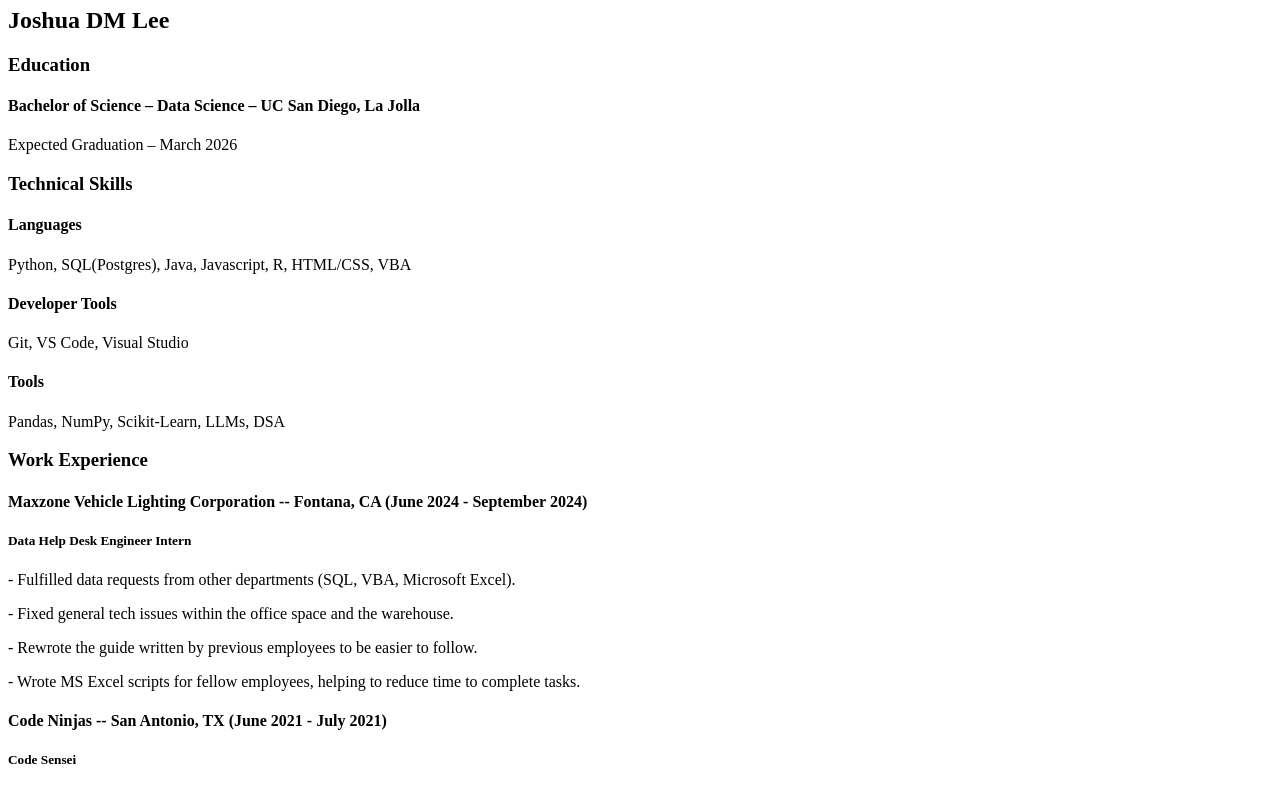
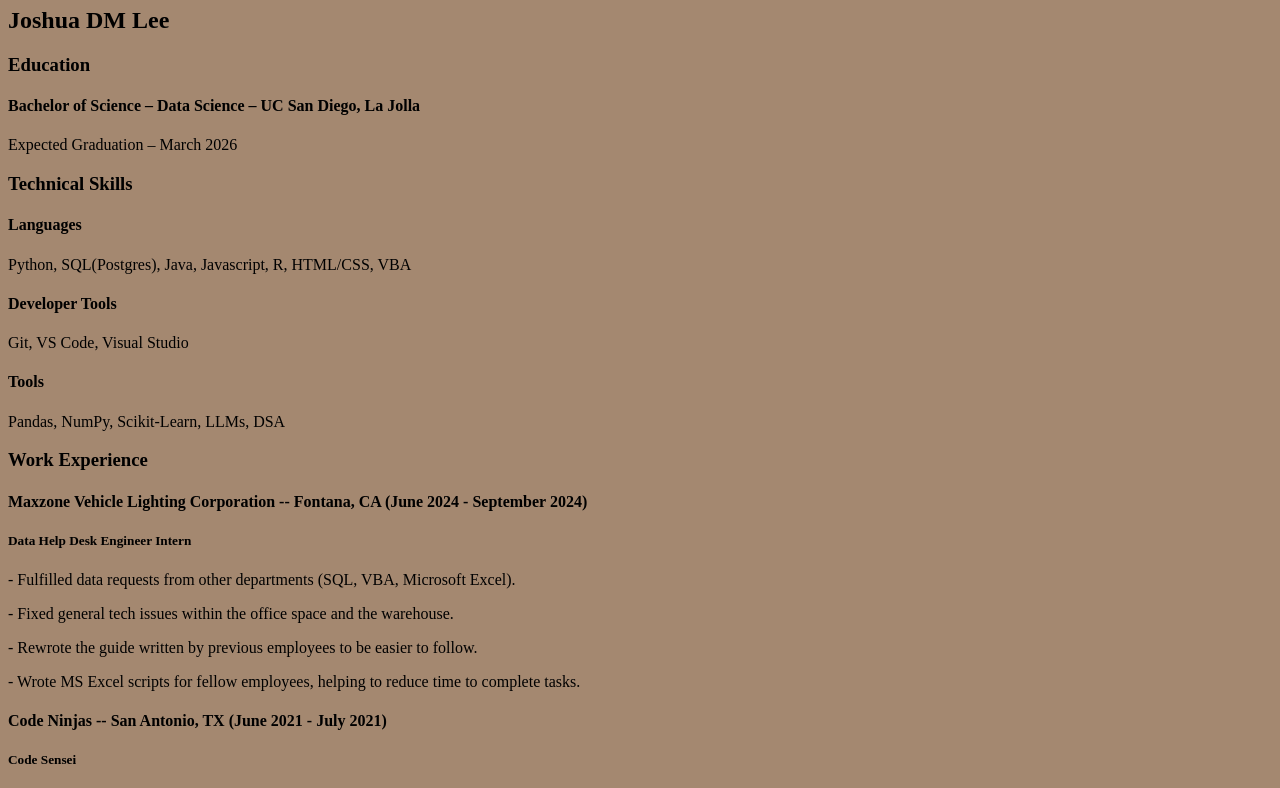
Before and after one commit to joshleh/portfolio, a plain HTML site: page resume/index.html in a window 1280 px wide. Shown: the part 133-921 px from the top of the page. Drawn offline with Linux system fonts and the light colour scheme.

Commit message:
adding a background color
test, pastel brown

```diff
--- a/contact/style.css
+++ b/contact/style.css
@@ -27,3 +27,7 @@
     max-width: 600px;
     margin: 0 auto;
 }
+
+body {
+    background-color: #a48870
+}
--- a/projects/style.css
+++ b/projects/style.css
@@ -35,3 +35,7 @@
     color: #fff;
     border-radius: 4px;
 }
+
+body {
+    background-color: #a48870
+}
--- a/resume/style.css
+++ b/resume/style.css
@@ -35,3 +35,7 @@
     color: #fff;
     border-radius: 4px;
 }
+
+body {
+    background-color: #a48870
+}
--- a/style.css
+++ b/style.css
@@ -5,6 +5,7 @@
   margin-inline: auto;
   padding: 1rem;
   box-sizing: border-box;
+  background-color: #a48870
 }
 
 /* NAVIGATION BAR FIX - Evenly spaced links across the entire navbar */
```
